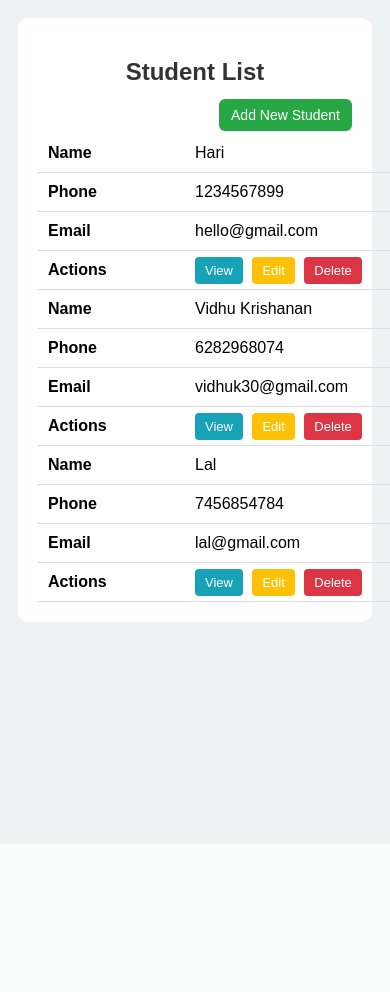
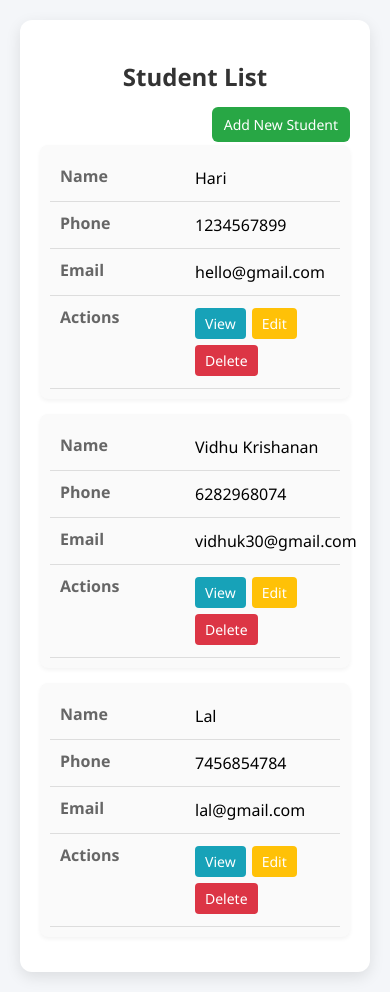
Before and after one commit to Vidhu1122/TASK-2, a Django app: page / in a window 390 px wide; the page is wider, and only the part inside the window is pictured. Before the commit the page ends 602 px from the top of that part, so only its background shows below. Run offline with Django 5.2, Linux system fonts and the light colour scheme; data comes from the database, SQL or seed files in the repository; both versions use the stored data as it was after the commit.

Commit message:
Refactor HTML templates for improved accessibility and styling consistency

```diff
--- a/studentproject/studentapp/templates/student_list.html
+++ b/studentproject/studentapp/templates/student_list.html
@@ -1,24 +1,28 @@
 <!DOCTYPE html>
-<html>
+<html lang="en">
 <head>
   <meta charset="UTF-8">
   <title>Student List</title>
   <meta name="viewport" content="width=device-width, initial-scale=1.0">
   <style>
+    * { box-sizing: border-box; }
     body {
-      font-family: Arial, sans-serif;
-      background: #eef2f3;
-      padding: 10px;
+      font-family: 'Segoe UI', sans-serif;
+      background: #f4f6f9;
+      margin: 0;
+      padding: 20px;
     }
     .container {
       max-width: 1000px;
       margin: auto;
-      background: #fff;
+      background: white;
       padding: 20px;
-      border-radius: 10px;
+      border-radius: 12px;
+      box-shadow: 0 5px 15px rgba(0,0,0,0.1);
     }
     h2 {
       text-align: center;
+      margin-bottom: 20px;
       color: #333;
     }
     .add-button {
@@ -39,37 +43,48 @@
       margin-top: 10px;
     }
     th, td {
-      padding: 10px;
+      padding: 12px;
       text-align: left;
-      border-bottom: 1px solid #ccc;
+      border-bottom: 1px solid #ddd;
     }
     th {
-      background: #f8f9fa;
+      background-color: #f0f0f0;
+      font-weight: 600;
+    }
+    .actions {
+      display: flex;
+      gap: 6px;
+      flex-wrap: wrap;
     }
     .actions a {
-      margin-right: 5px;
       padding: 6px 10px;
+      border-radius: 4px;
+      font-size: 14px;
+      text-decoration: none;
       color: white;
-      border-radius: 4px;
-      font-size: 13px;
-      text-decoration: none;
     }
     .view { background: #17a2b8; }
-    .edit { background: #ffc107; }
+    .edit { background: #ffc107; color: #000; }
     .delete { background: #dc3545; }
 
-    /* Mobile view */
     @media (max-width: 768px) {
       table, thead, tbody, th, td, tr {
         display: block;
         width: 100%;
       }
-      thead { display: none; }
+      thead {
+        display: none;
+      }
+      tr {
+        margin-bottom: 15px;
+        background: #fafafa;
+        border-radius: 8px;
+        padding: 10px;
+        box-shadow: 0 2px 4px rgba(0,0,0,0.05);
+      }
       td {
+        padding-left: 50%;
         position: relative;
-        padding-left: 50%;
-        border: none;
-        border-bottom: 1px solid #ddd;
       }
       td::before {
         position: absolute;
@@ -78,6 +93,7 @@
         width: 45%;
         white-space: nowrap;
         font-weight: bold;
+        color: #666;
         content: attr(data-label);
       }
     }
```
Also changed, not shown: studentproject/studentapp/templates/student_confirm_delete.html (+9 -13 lines), studentproject/studentapp/templates/student_detail.html (+13 -5 lines), studentproject/studentapp/templates/student_form.html (+35 -19 lines), studentproject/db.sqlite3.
